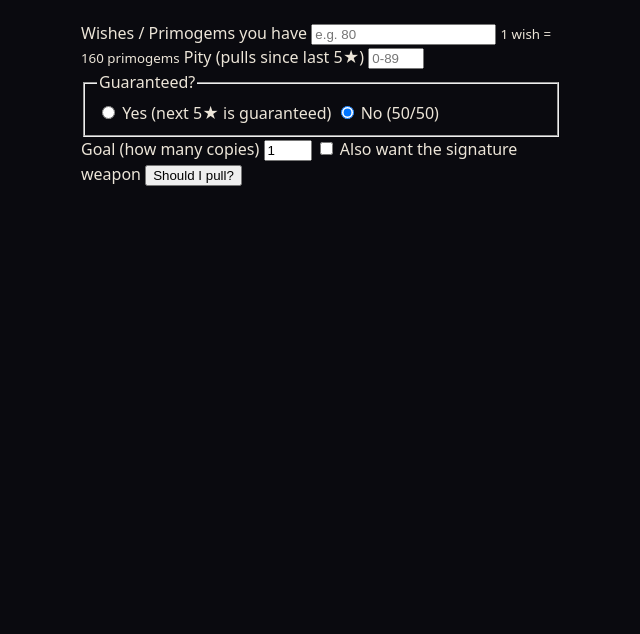
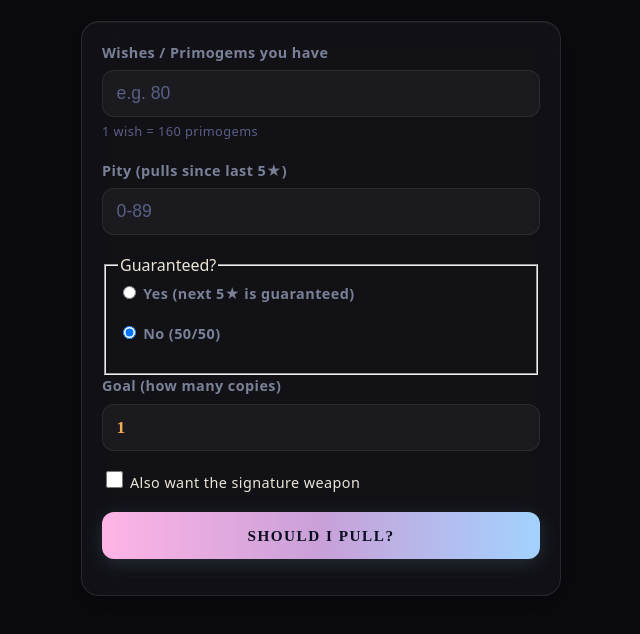
Before and after one commit to lxhkings/ShouldIPull, a website with bundled scripts: page index.html in a window 1280 px wide. Shown: the part 106-740 px from the top of the page, without its empty margins (319-959 px from the left). Built offline with nearby package versions, Linux system fonts and the light colour scheme; files whose address does not match are found by name.

Commit message:
style: glass calculator panel + segmented/chip/weapon/gradient controls

```diff
--- a/style.css
+++ b/style.css
@@ -159,3 +159,150 @@ input:focus-visible, button:focus-visible {
   0%, 100% { transform: translateX(-100%) skewX(-20deg); }
   50%      { transform: translateX(100%) skewX(-20deg); }
 }
+
+/* ===================== CALCULATOR PANEL (glass) ===================== */
+#calc {
+  background: var(--glass);
+  -webkit-backdrop-filter: blur(16px);
+  backdrop-filter: blur(16px);
+  border: 1px solid var(--glass-line);
+  border-radius: 18px;
+  padding: 1.25rem;
+  margin-bottom: 1.25rem;
+  box-shadow: 0 8px 32px rgba(0, 0, 0, .25), inset 0 1px 0 rgba(255, 255, 255, .04);
+}
+
+#calc label {
+  display: block;
+  margin-bottom: 1.1rem;
+  font-weight: 600;
+  font-size: .9rem;
+  letter-spacing: .03em;
+  color: var(--muted);
+}
+#calc label small {
+  display: block;
+  margin-top: .3rem;
+  font-weight: 400;
+  color: var(--muted-2);
+  font-size: .8rem;
+}
+
+#calc input[type=number] {
+  display: block;
+  width: 100%;
+  margin-top: .4rem;
+  padding: .75rem .85rem;
+  font-family: "Cinzel", serif;
+  font-size: 1.1rem;
+  font-weight: 600;
+  color: var(--gold);
+  background: var(--field);
+  border: 1px solid var(--field-line);
+  border-radius: 12px;
+  -webkit-appearance: none;
+  appearance: none;
+  transition: border-color .3s, box-shadow .3s;
+}
+#calc input[type=number]::placeholder { color: var(--muted-2); font-family: "Quicksand", sans-serif; font-weight: 400; }
+#calc input[type=number]:focus {
+  outline: none;
+  border-color: rgba(162, 210, 255, .3);
+  box-shadow: 0 0 0 3px rgba(162, 210, 255, .08);
+}
+
+/* field wrapper for non-input controls */
+.field { margin-bottom: 1.1rem; }
+.field-label {
+  display: block;
+  margin-bottom: .55rem;
+  font-weight: 600;
+  font-size: .8rem;
+  letter-spacing: .06em;
+  text-transform: uppercase;
+  color: var(--muted);
+}
+
+/* segmented control (guaranteed) */
+.seg { display: flex; gap: .6rem; }
+.seg-btn {
+  flex: 1;
+  padding: .7rem .5rem;
+  font: inherit;
+  font-weight: 600;
+  font-size: .85rem;
+  color: var(--muted);
+  background: rgba(255, 255, 255, .02);
+  border: 1px solid rgba(255, 255, 255, .06);
+  border-radius: 12px;
+  cursor: pointer;
+  transition: all .3s;
+}
+.seg-btn:hover { border-color: rgba(255, 255, 255, .14); }
+.seg-btn.is-active {
+  color: var(--text);
+  background: rgba(255, 255, 255, .08);
+  border-color: rgba(243, 173, 82, .4);
+  box-shadow: 0 0 18px rgba(243, 173, 82, .18);
+}
+
+/* constellation chips (target) */
+.chips { display: flex; flex-wrap: wrap; gap: .4rem; }
+.chip {
+  padding: .4rem .7rem;
+  font: inherit;
+  font-weight: 600;
+  font-size: .8rem;
+  color: var(--muted);
+  background: rgba(255, 255, 255, .02);
+  border: 1px solid rgba(255, 255, 255, .06);
+  border-radius: 9px;
+  cursor: pointer;
+  transition: all .2s;
+}
+.chip:hover { border-color: rgba(255, 255, 255, .14); }
+.chip.is-active {
+  color: var(--gold);
+  background: rgba(243, 173, 82, .12);
+  border-color: rgba(243, 173, 82, .3);
+}
+
+/* weapon checkbox */
+.checkbox {
+  display: flex;
+  align-items: center;
+  gap: .5rem;
+  margin-bottom: 1.1rem;
+  font-weight: 500 !important;
+  font-size: .88rem;
+  color: var(--text) !important;
+  cursor: pointer;
+}
+.checkbox input[type=checkbox] { accent-color: var(--gold); width: 1.05rem; height: 1.05rem; }
+
+/* primary submit — Intertwined Fates gradient */
+#calc button[type=submit] {
+  position: relative;
+  display: block;
+  width: 100%;
+  margin-top: .25rem;
+  padding: .9rem 1rem;
+  font-family: "Cinzel", serif;
+  font-size: .95rem;
+  font-weight: 700;
+  letter-spacing: .1em;
+  text-transform: uppercase;
+  color: #0a0e1f;
+  background: linear-gradient(90deg, var(--pink), var(--purple), var(--blue));
+  border: 0;
+  border-radius: 12px;
+  cursor: pointer;
+  overflow: hidden;
+  box-shadow: 0 4px 20px rgba(162, 210, 255, .15);
+  transition: filter .3s, box-shadow .3s, transform .1s;
+}
+#calc button[type=submit]:hover {
+  filter: brightness(1.1);
+  box-shadow: 0 6px 32px rgba(162, 210, 255, .25), 0 0 60px rgba(255, 180, 230, .15);
+}
+#calc button[type=submit]:active { transform: scale(.98); }
```
